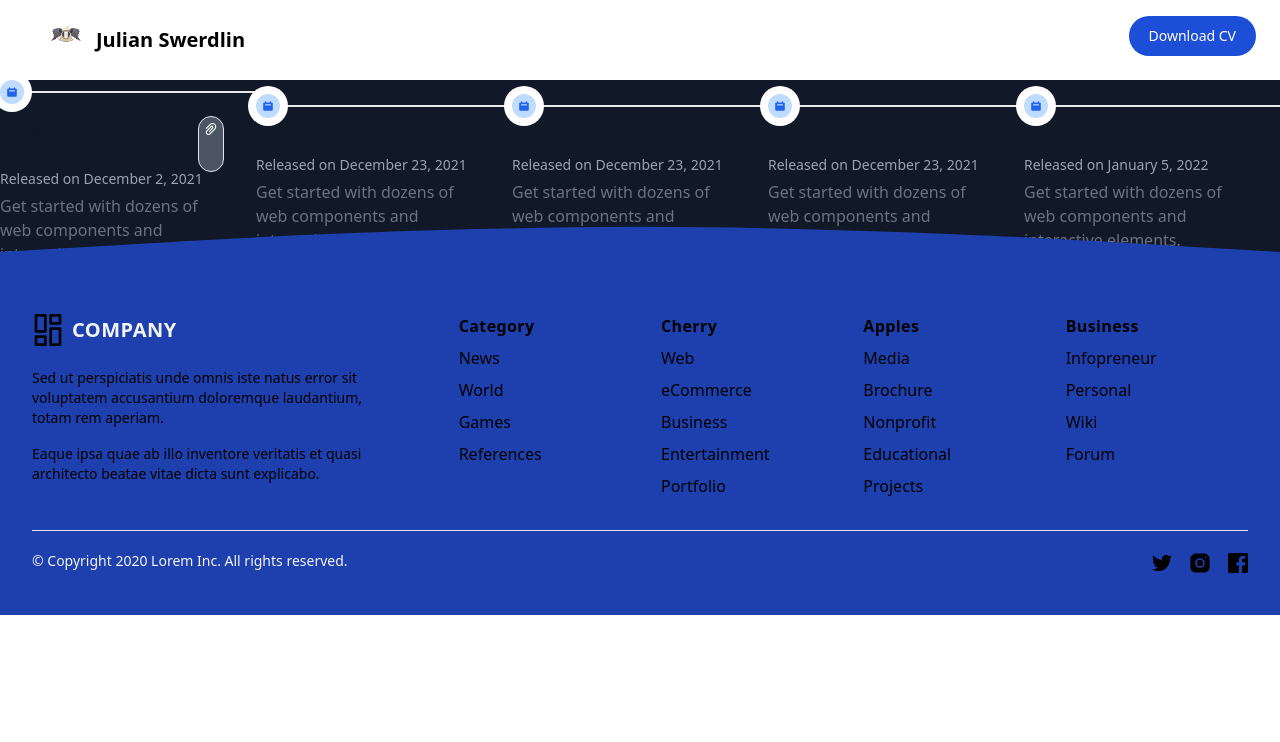
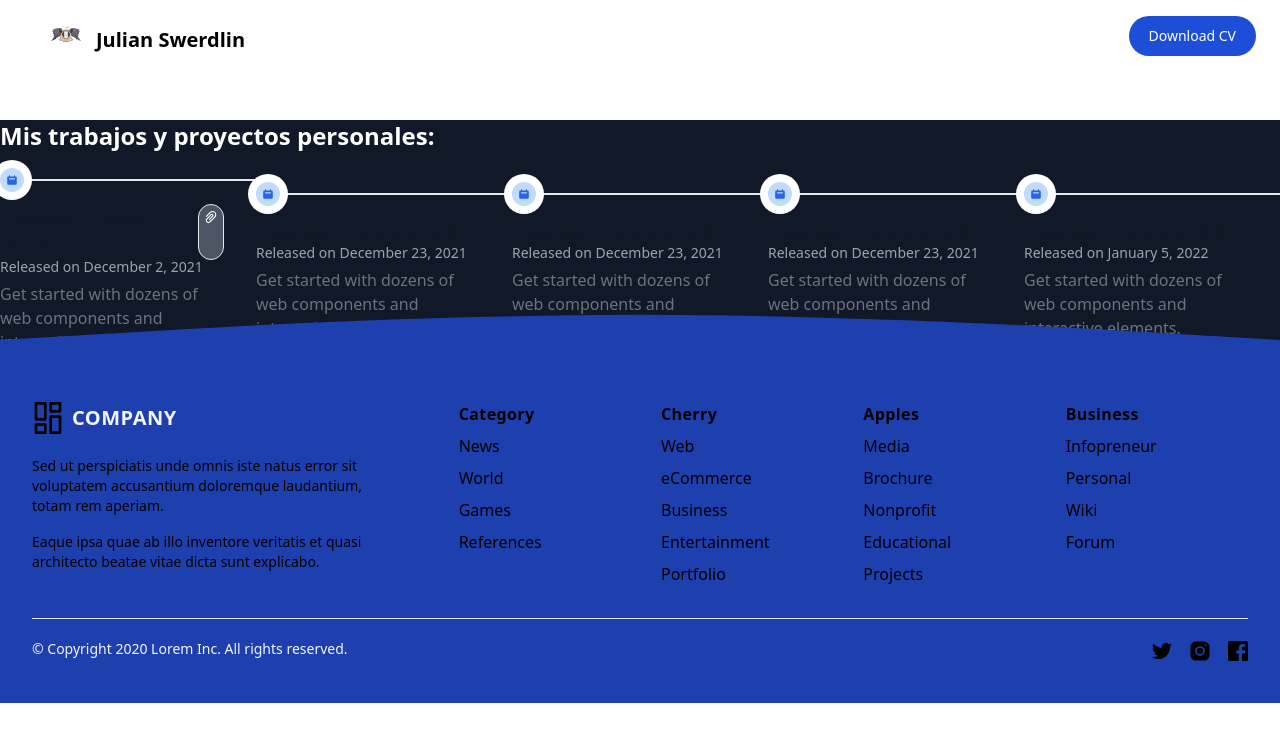
Before and after one commit to juliswer/portfolio2022, a Next.js app: page /components/Timeline in a window 1280 px wide. Shown: the top 742 px of the page. Built offline with nearby package versions, Linux system fonts and the light colour scheme.

Commit message:
index changes

```diff
--- a/src/pages/components/Timeline.jsx
+++ b/src/pages/components/Timeline.jsx
@@ -3,7 +3,8 @@ import {AiOutlinePaperClip} from 'react-icons/ai'
 
 const Timeline = () => {
   return (
-    <div>
+    <div className="mt-10">
+      <h4 className="text-2xl text-white mb-4 font-bold">Mis trabajos y proyectos personales: </h4>
       <ol className="items-center sm:flex">
         <li className="relative mb-6 sm:mb-0">
           <div className="flex items-center">
--- a/src/pages/index.jsx
+++ b/src/pages/index.jsx
@@ -15,9 +15,8 @@ export default function Home() {
         <Presentation />
         <Cards />
         <About />
+        <Timeline />
         <Content />
-        <h4 className="text-2xl text-white mb-4 font-bold">Mis trabajos y proyectos personales: </h4>
-        <Timeline />
         <Faqs />
       </div>
     </div>
```
